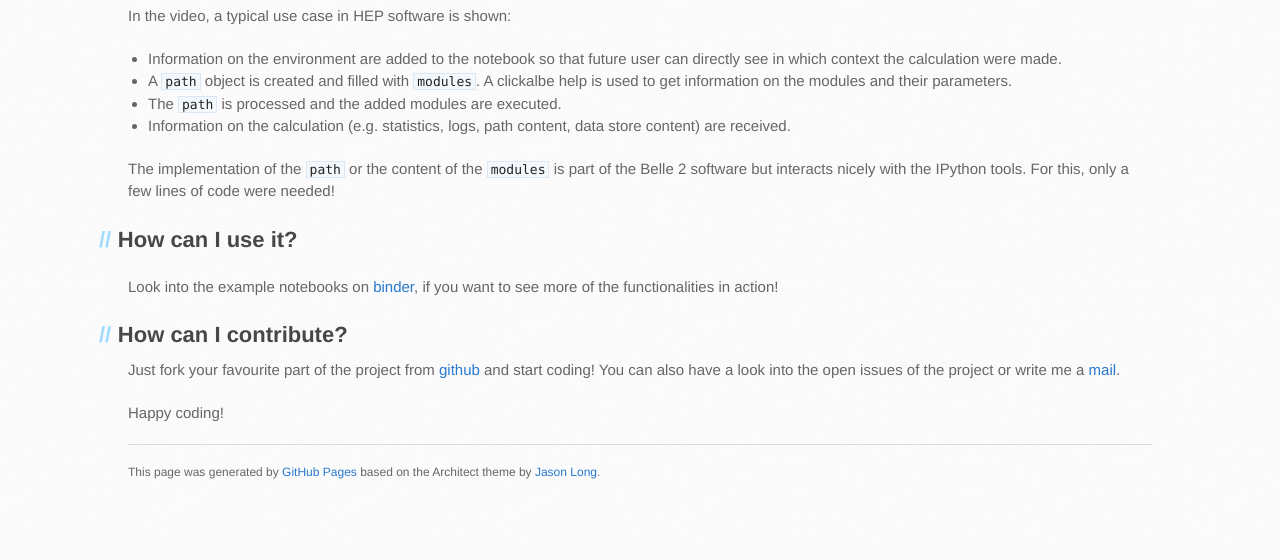
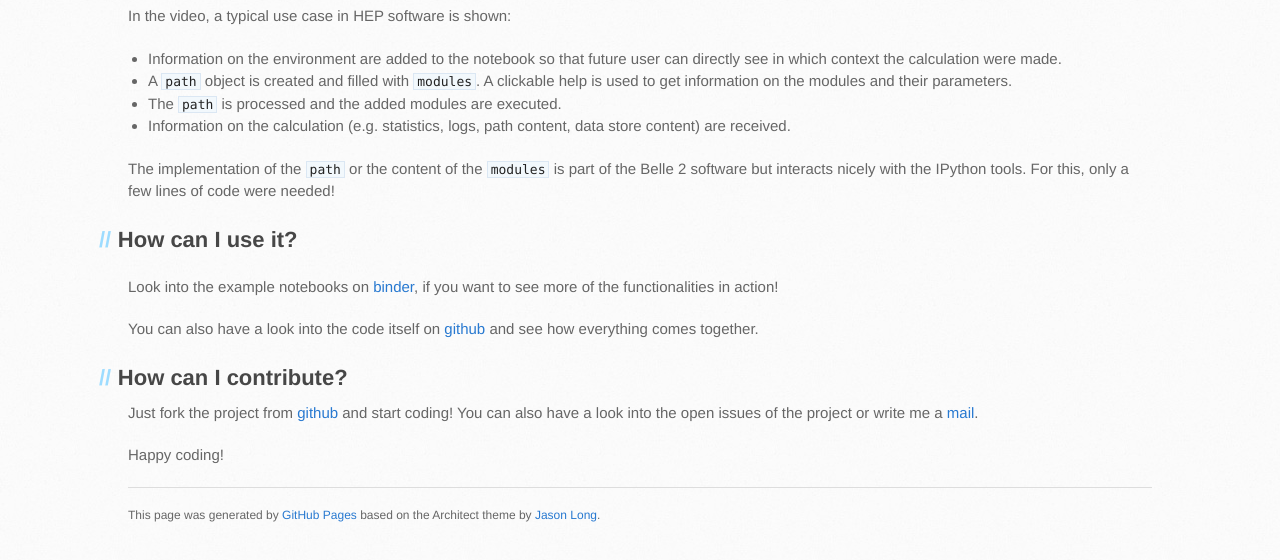
Before and after one commit to hep-ipython-tools/hep-ipython-tools.github.io, a plain HTML site: page index.html in a window 1280 px wide. Shown: the part 1072-1632 px from the top of the page. Drawn offline with Linux system fonts and the light colour scheme.

Commit message:
Some typos.

```diff
--- a/index.html
+++ b/index.html
@@ -40,7 +40,7 @@ It is best suited for HEP software but can also be used for many other use cases
 
             <p>
                 The following short screencast shows the core functionality of the IPython tools in combination
-                with the <a href="http://belle2.kek.jp/">Belle 2</a> software framework.
+                with the <a href="https://www.belle2.org/">Belle 2</a> software framework.
             </p>
             <p align="center">
                 <video width="750" controls>
@@ -55,7 +55,7 @@ It is best suited for HEP software but can also be used for many other use cases
                     <li>Information on the environment are added to the notebook so that future user can directly see in
                         which context the calculation were made.
                     </li>
-                    <li>A <code>path</code> object is created and filled with <code>modules</code>. A clickalbe help is used
+                    <li>A <code>path</code> object is created and filled with <code>modules</code>. A clickable help is used
                         to get information on the modules and their parameters.
                     </li>
                     <li>The <code>path</code> is processed and the added modules are executed.</li>
@@ -73,9 +73,12 @@ It is best suited for HEP software but can also be used for many other use cases
 	    <p>
 		Look into the example notebooks on <a href="http://mybinder.org/repo/hep-ipython-tools/example-notebooks">binder</a>, if you want to see more of the functionalities in action!
 	    </p>
+      <p>
+      You can also have a look into the code itself on <a href="https://github.com/hep-ipython-tools/hep-ipython-tools.git">github</a> and see how everything comes together.
+              </p>
             <h2><span aria-hidden="true" class="octicon octicon-link"></span>How can I contribute?</h2>
 
-            <p>Just fork your favourite part of the project from <a
+            <p>Just fork the project from <a
                     href="https://github.com/hep-ipython-tools">github</a> and start coding!
                 You can also have a look into the open issues of the project or write me a <a
                         href="mailto:nils.braun@kit.edu">mail</a>.
```
